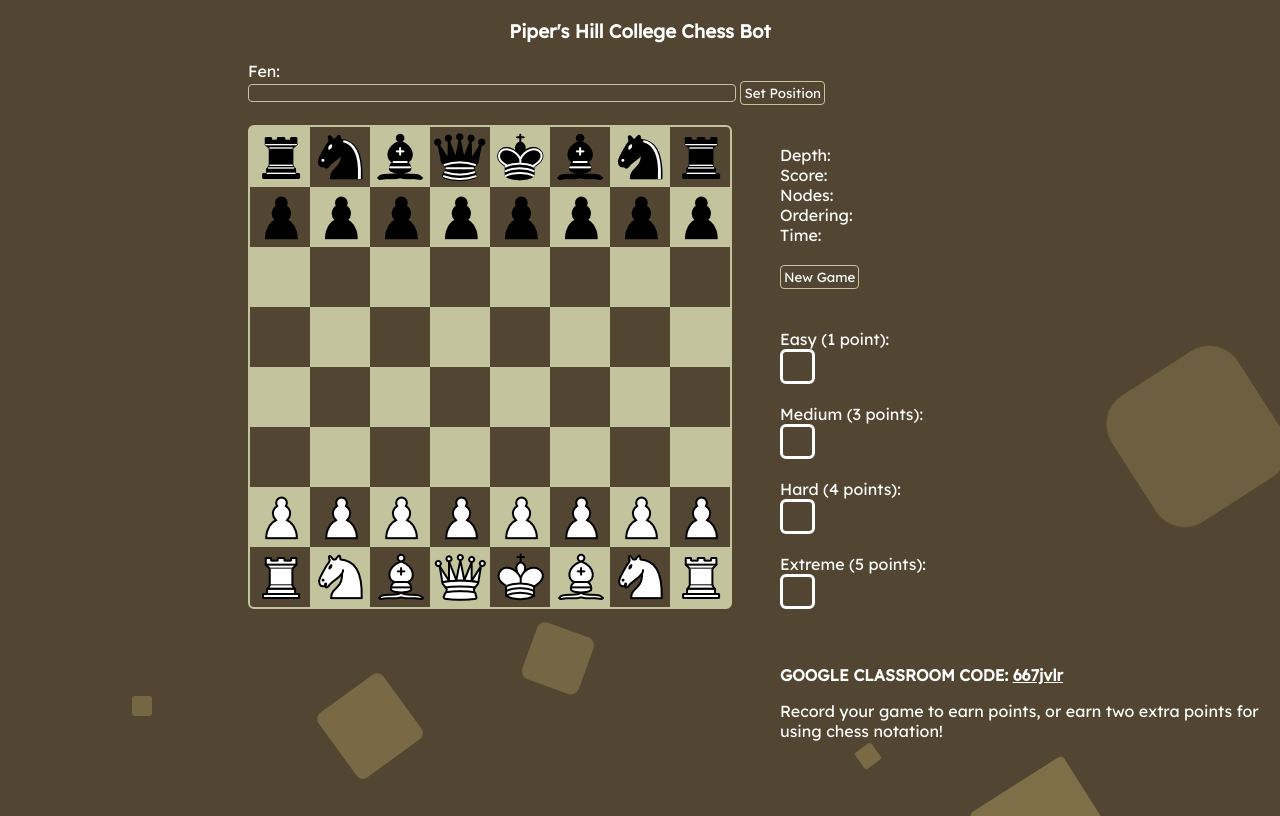
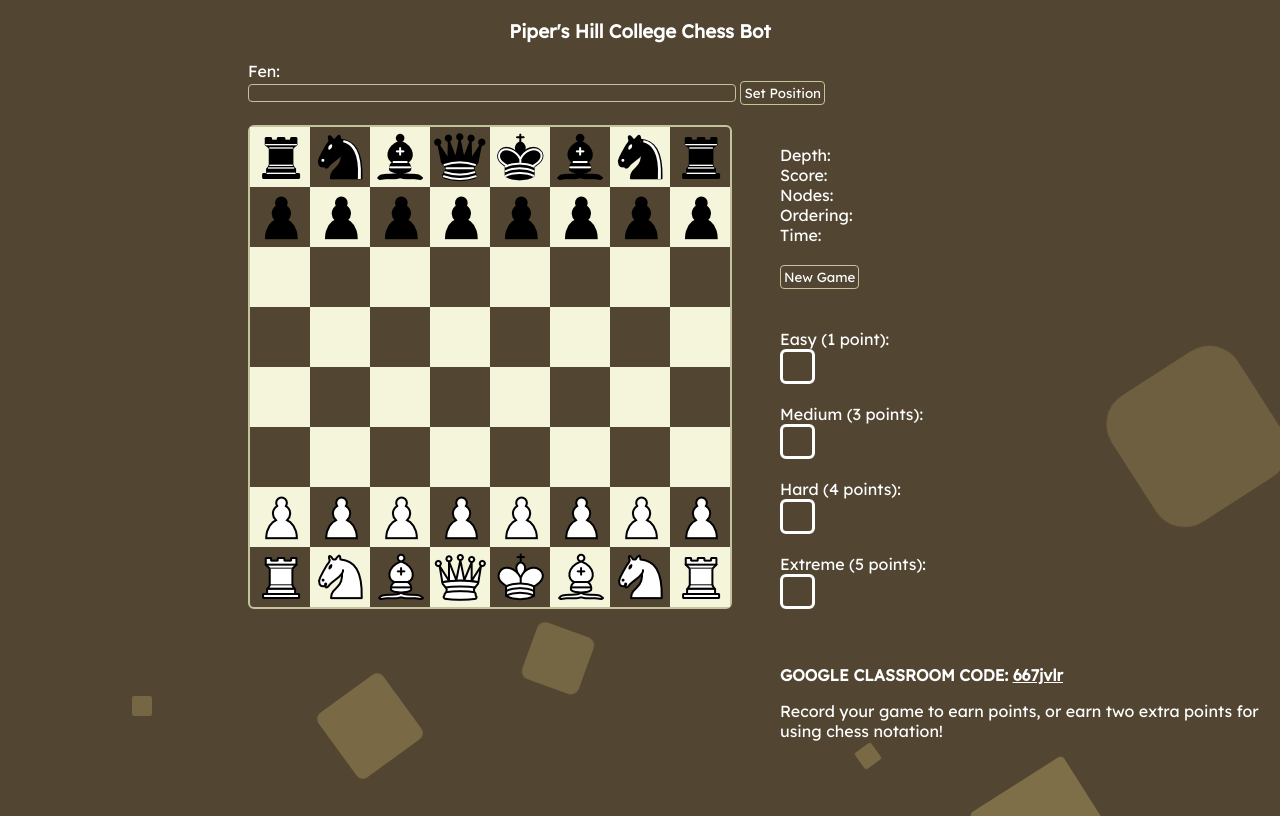
Before and after one commit to ChimkariweObuseh/chess-bot, a plain HTML site: page index.html in a window 1280 px wide. Shown: the top 816 px of the page. Drawn offline with Linux system fonts and the light colour scheme.

Commit message:
Update styles.css

```diff
--- a/styles.css
+++ b/styles.css
@@ -72,7 +72,7 @@
 }
 
 .Light {
-	background-color: #c3c49e;
+	background-color: #f5f5dc;
 }
 
 .SqSelected {
```
